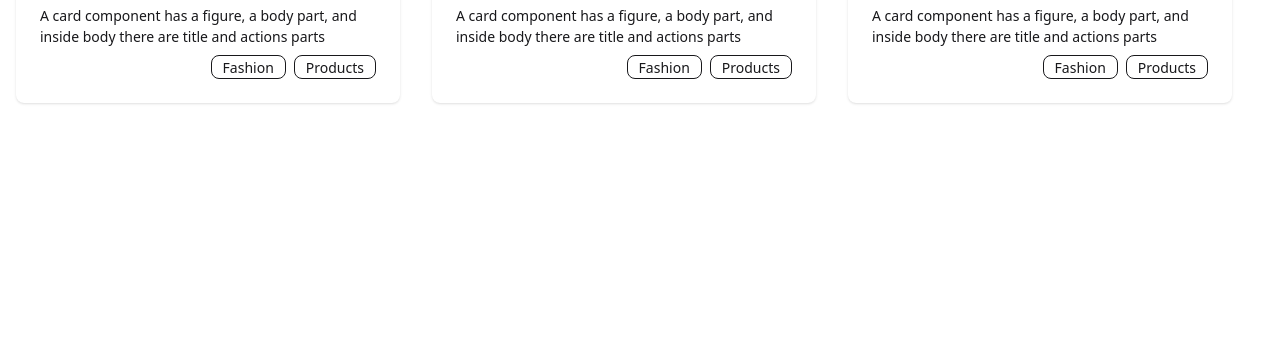
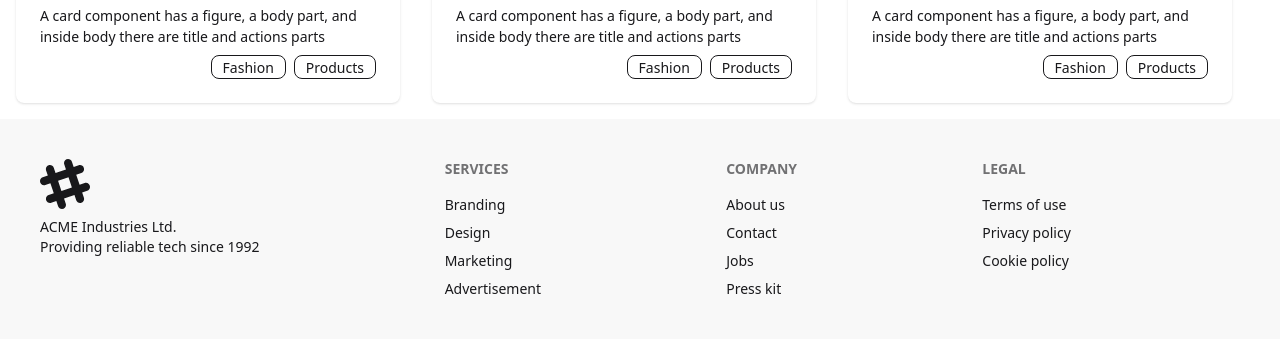
Before and after one commit to maruf-hossen-pro/DaisyUI-with-Tailwind-CSS, a plain HTML site: page DaisyUI basic/index.html in a window 1280 px wide. Shown: the part 1223-1562 px from the top of the page. Before the commit the page ends 1342 px from the top, so only its background shows below. Drawn offline with nearby package versions, Linux system fonts and the light colour scheme.

Commit message:
Footer section added

```diff
--- a/DaisyUI basic/index.html
+++ b/DaisyUI basic/index.html
@@ -164,5 +164,45 @@
         </div>
       </div>
     </div>
+    <footer class="footer sm:footer-horizontal bg-base-200 text-base-content p-10">
+  <aside>
+    <svg
+      width="50"
+      height="50"
+      viewBox="0 0 24 24"
+      xmlns="http://www.w3.org/2000/svg"
+      fill-rule="evenodd"
+      clip-rule="evenodd"
+      class="fill-current">
+      <path
+        d="M22.672 15.226l-2.432.811.841 2.515c.33 1.019-.209 2.127-1.23 2.456-1.15.325-2.148-.321-2.463-1.226l-.84-2.518-5.013 1.677.84 2.517c.391 1.203-.434 2.542-1.831 2.542-.88 0-1.601-.564-1.86-1.314l-.842-2.516-2.431.809c-1.135.328-2.145-.317-2.463-1.229-.329-1.018.211-2.127 1.231-2.456l2.432-.809-1.621-4.823-2.432.808c-1.355.384-2.558-.59-2.558-1.839 0-.817.509-1.582 1.327-1.846l2.433-.809-.842-2.515c-.33-1.02.211-2.129 1.232-2.458 1.02-.329 2.13.209 2.461 1.229l.842 2.515 5.011-1.677-.839-2.517c-.403-1.238.484-2.553 1.843-2.553.819 0 1.585.509 1.85 1.326l.841 2.517 2.431-.81c1.02-.33 2.131.211 2.461 1.229.332 1.018-.21 2.126-1.23 2.456l-2.433.809 1.622 4.823 2.433-.809c1.242-.401 2.557.484 2.557 1.838 0 .819-.51 1.583-1.328 1.847m-8.992-6.428l-5.01 1.675 1.619 4.828 5.011-1.674-1.62-4.829z"></path>
+    </svg>
+    <p>
+      ACME Industries Ltd.
+      <br />
+      Providing reliable tech since 1992
+    </p>
+  </aside>
+  <nav>
+    <h6 class="footer-title">Services</h6>
+    <a class="link link-hover">Branding</a>
+    <a class="link link-hover">Design</a>
+    <a class="link link-hover">Marketing</a>
+    <a class="link link-hover">Advertisement</a>
+  </nav>
+  <nav>
+    <h6 class="footer-title">Company</h6>
+    <a class="link link-hover">About us</a>
+    <a class="link link-hover">Contact</a>
+    <a class="link link-hover">Jobs</a>
+    <a class="link link-hover">Press kit</a>
+  </nav>
+  <nav>
+    <h6 class="footer-title">Legal</h6>
+    <a class="link link-hover">Terms of use</a>
+    <a class="link link-hover">Privacy policy</a>
+    <a class="link link-hover">Cookie policy</a>
+  </nav>
+</footer>
   </body>
 </html>
```
